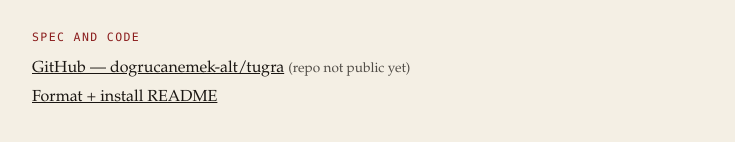
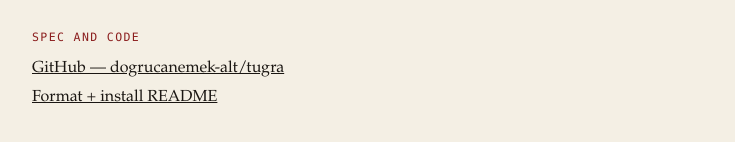
Before and after one commit to dogrucanemek-alt/tugra, a website: page site/index.html in a window 1280 px wide. Shown: the part 810-952 px from the top of the page, without its empty margins (272-1007 px from the left). Drawn offline with Linux system fonts and the light colour scheme.

Commit message:
site: the repo is public now, drop the placeholder note

```diff
--- a/site/index.html
+++ b/site/index.html
@@ -63,7 +63,7 @@
     <section id="links">
       <p class="kicker">Spec and code</p>
       <ul class="links">
-        <li><a href="https://github.com/dogrucanemek-alt/tugra">GitHub — dogrucanemek-alt/tugra</a> <span class="draft-note">(repo not public yet)</span></li>
+        <li><a href="https://github.com/dogrucanemek-alt/tugra">GitHub — dogrucanemek-alt/tugra</a></li>
         <li><a href="https://github.com/dogrucanemek-alt/tugra#readme">Format + install README</a></li>
       </ul>
     </section>
```
